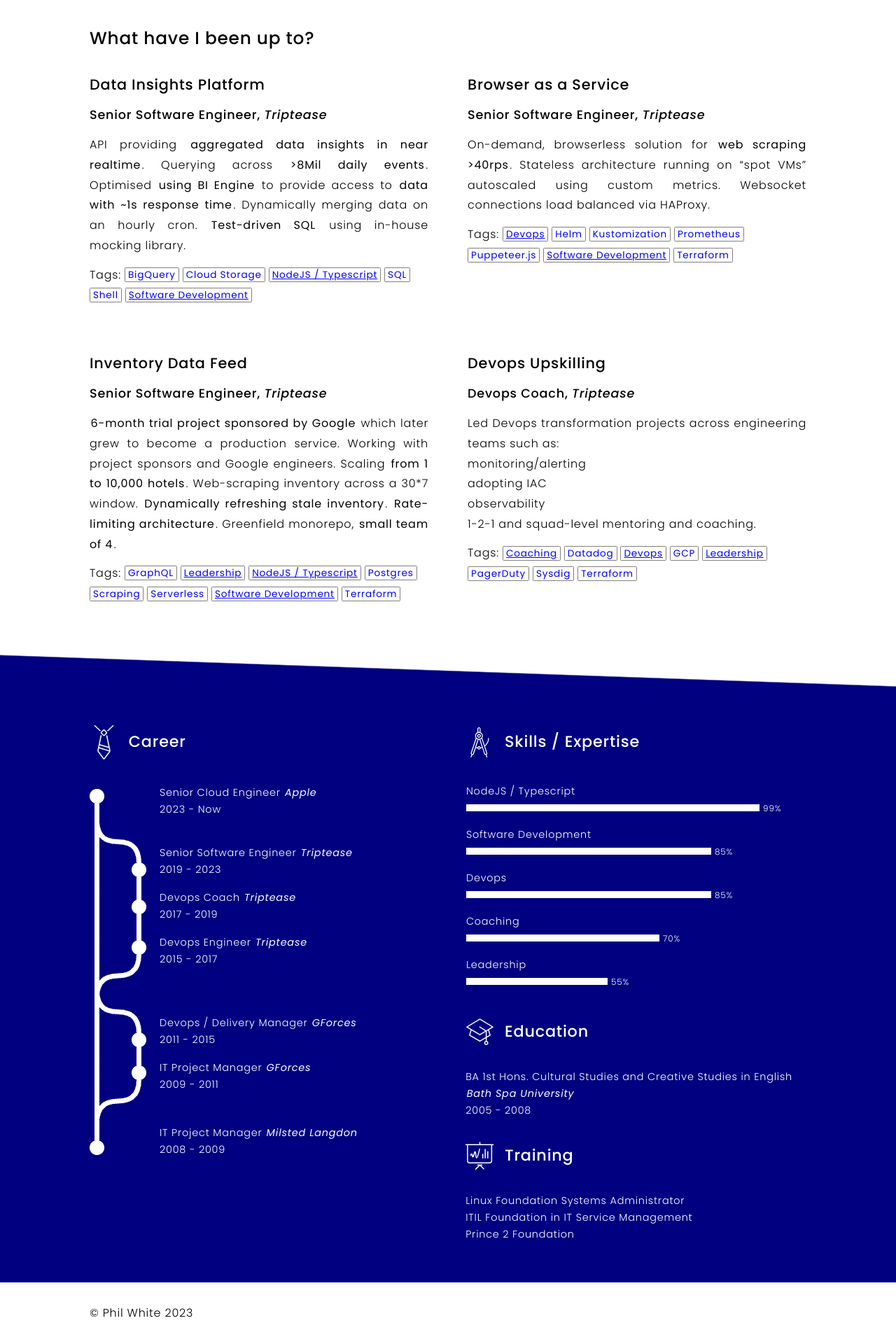
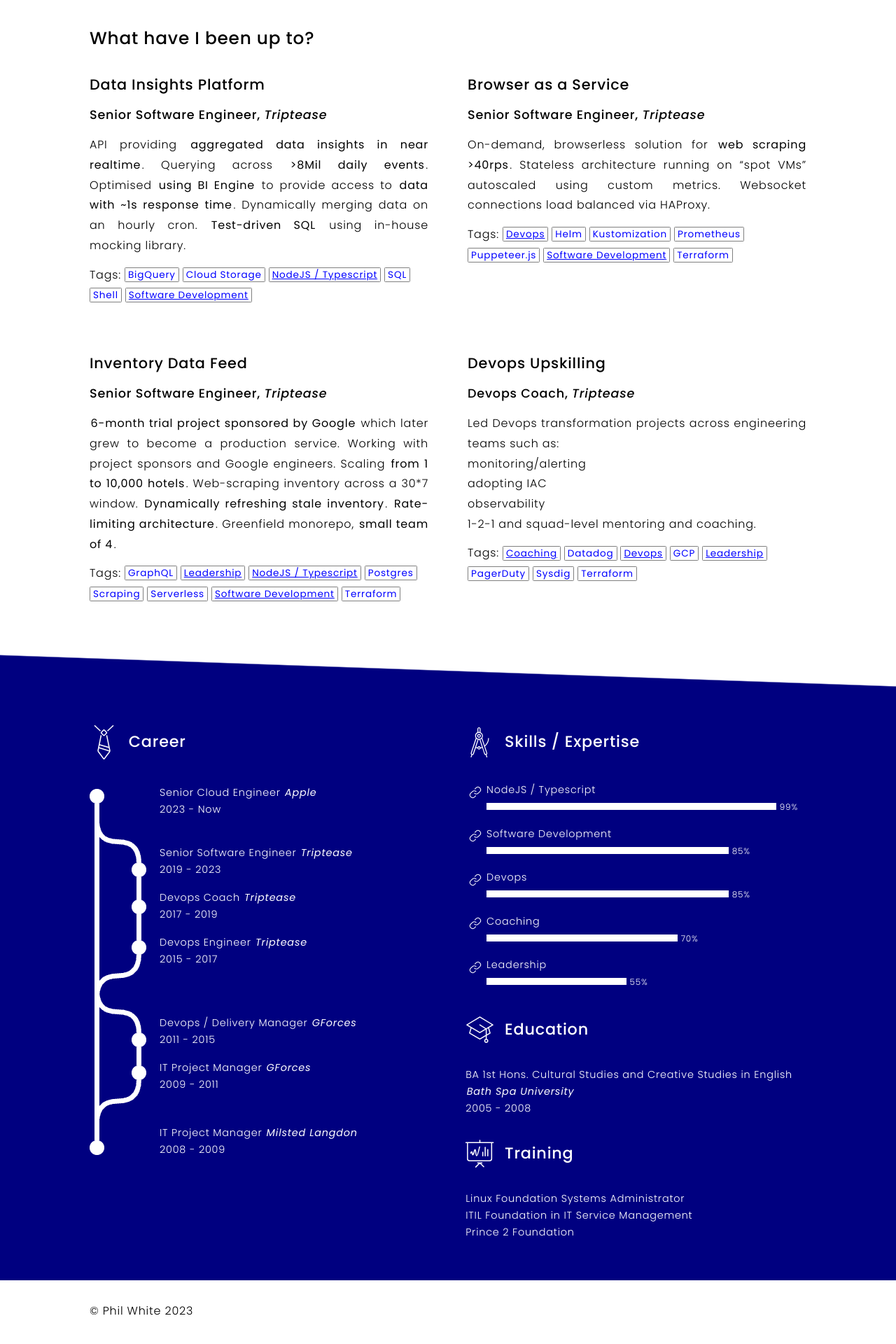
Before and after one commit to philwhiteuk/cv, a Jekyll site: the page built from pages/index.md, in a window 1280 px wide. Shown: the part 913-2833 px from the top of the page at 70% size. Built offline with Jekyll 4.4.1, drawn with Linux system fonts in a browser that asks for light colours.

Commit message:
fix: skills link styling

```diff
--- a/_sass/theme/_aside.scss
+++ b/_sass/theme/_aside.scss
@@ -57,18 +57,23 @@
         }
 
         ol {
-            margin-left: -0.45em;
+            display: flex;
+            flex-flow: column nowrap;
+            gap: 0.4em;
 
             li {
                 display: flex;
                 flex-direction: column;
-                margin: 0.1em 0;
             }
 
             li a {
+                background: url("/cv/assets/link.svg") no-repeat 0.1em 0.5em;
+                background-size: 1.5em;
+                border: $primary_bg solid 0.05em;
+                border-radius: 0.3em;
                 display: block;
                 height: 100%;
-                padding: 0.4em 0.5em;
+                padding: 0.2em 2em;
                 text-decoration: none;
                 width: 100%;
 
@@ -77,13 +82,11 @@
             }
 
             li a:hover {
-                border: #fff solid 0.05em;
-                border-radius: 0.3em;
-                padding: 0.35em 0.45em;
+                border-color: $primary_fg !important;
             }
 
             li span {
-                border: #fff solid 0.4em;
+                border: $primary_fg solid 0.4em;
                 display: inline-block;
             }
 
```
Also changed, not shown: assets/external-link.svg (added), assets/link.svg (added).
